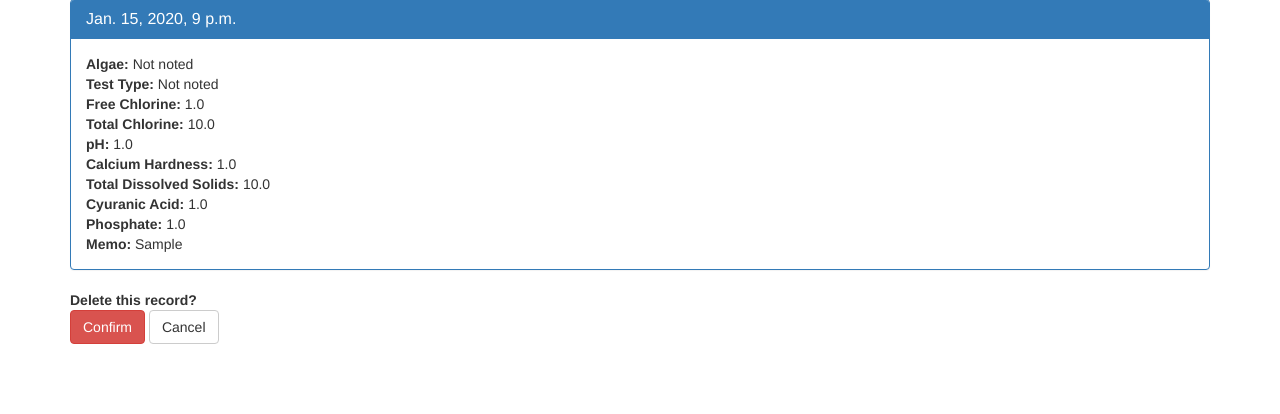
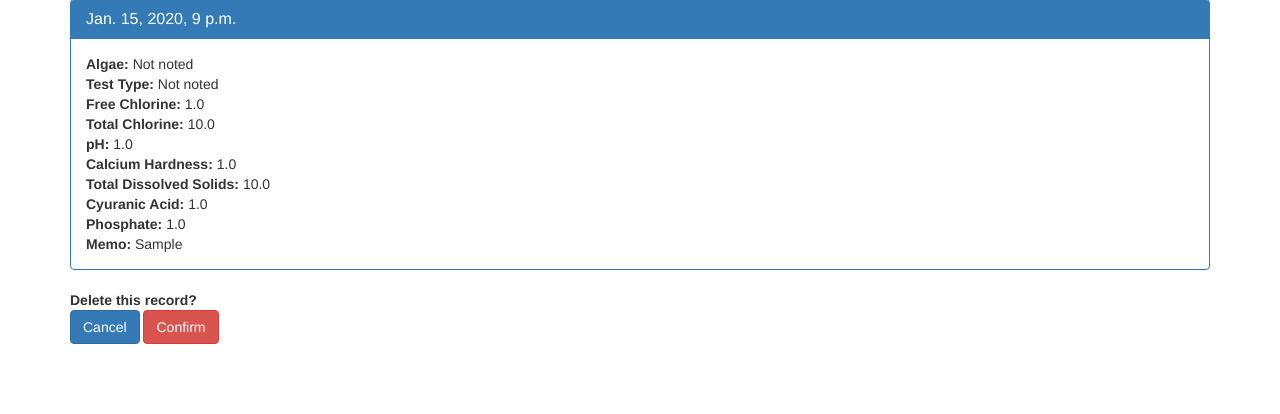
Before and after one commit to cgspeck/poolmaster, a Django app: page /observation/1/delete in a window 1280 px wide. Shown: the part 167-581 px from the top of the page. Run offline with Django 3.2, Linux system fonts and the light colour scheme; tables that the repository leaves empty hold one stand-in row (values such as "Sample post"); some libraries are stand-ins or nearby versions.

Commit message:
Bootstrap on the delete confirmation form

```diff
--- a/poolmaster/datacorder/templates/datacorder/observation_confirm_delete.html
+++ b/poolmaster/datacorder/templates/datacorder/observation_confirm_delete.html
@@ -1,10 +1,27 @@
 {% extends "base.html" %}
+{% load bootstrap3 %}
+
 {% block content %}
     <h3>Observation Detail</h3>
     {% include "./snippets/observation_panel.html" with panel_class="primary" %}
     <strong>Delete this record?</strong>
-    <form action="" method="post">{% csrf_token %}
-        <input class="btn btn-danger" type="submit" value="Confirm"/>
-        <a href="{{ object.get_absolute_url }}"><button type="button" class="btn btn-default">Cancel</button></a>
+    <form method="post">
+
+        {% csrf_token %}
+
+        {% buttons %}
+
+        <button id="cancelButton" type="button" class="btn btn-primary">
+            {% bootstrap_icon "remove" %} Cancel
+        </button>
+        <button type="submit" class="btn btn-danger">
+            {% bootstrap_icon "erase" %} Confirm
+        </button>
+        {% endbuttons %}
     </form>
+    <script type="text/javascript">
+        document.getElementById("cancelButton").onclick = function () {
+            location.href = "{{ object.get_absolute_url }}";
+        };
+    </script>
 {% endblock %}
--- a/poolmaster/datacorder/templates/datacorder/observation_form.html
+++ b/poolmaster/datacorder/templates/datacorder/observation_form.html
@@ -2,8 +2,6 @@
 {% load bootstrap3 %}
 
 {% block content %}
-    <script src="//code.jquery.com/jquery-1.12.4.min.js"></script>
-    <script src="//maxcdn.bootstrapcdn.com/bootstrap/3.3.7/js/bootstrap.min.js"></script>
     {{ form.media }}
     {% if object.pk %}
         <h3>Edit Observation</h3>
--- a/poolmaster/poolmaster/settings/common.py
+++ b/poolmaster/poolmaster/settings/common.py
@@ -100,3 +100,7 @@ USE_TZ = True
 # https://docs.djangoproject.com/en/1.10/howto/static-files/
 
 STATIC_URL = '/static/'
+
+BOOTSTRAP3 = {
+    'include_jquery': True,
+}
```
